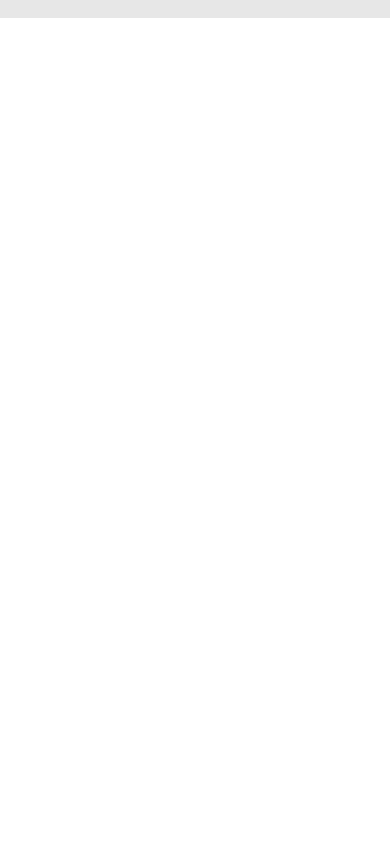
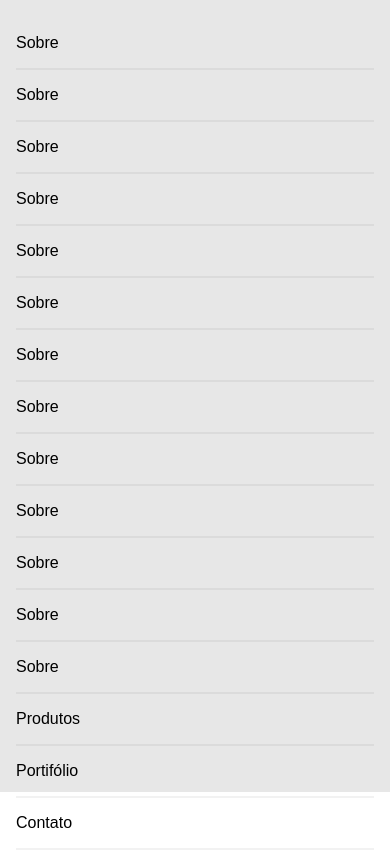
Before and after one commit to jose-carlosjr/Menu-Mobile, a plain HTML site: page index.html in a window 390 px wide. Both pictures are taken after a click on the button "Menu". Shown: the part 52-902 px from the top of the page. Before the commit the page ends 844 px from the top, so only its background shows below. Drawn offline with Linux system fonts and the light colour scheme.

Commit message:
Iniciei as animações do menu

```diff
--- a/index.html
+++ b/index.html
@@ -13,11 +13,25 @@
             <button id="btn-mobile">Menu</button>
             <ul id="menu">
                 <li><a href="/">Sobre</a></li>
+                <li><a href="/">Sobre</a></li>
+                <li><a href="/">Sobre</a></li>
+                <li><a href="/">Sobre</a></li>
+                <li><a href="/">Sobre</a></li>
+                <li><a href="/">Sobre</a></li>
+                <li><a href="/">Sobre</a></li>
+                <li><a href="/">Sobre</a></li>
+                <li><a href="/">Sobre</a></li>
+                <li><a href="/">Sobre</a></li>
+                <li><a href="/">Sobre</a></li>
+                <li><a href="/">Sobre</a></li>
+                <li><a href="/">Sobre</a></li>
                 <li><a href="/">Produtos</a></li>
                 <li><a href="/">Portifólio</a></li>
                 <li><a href="/">Contato</a></li>
             </ul>
         </nav>
     </header>
+
+    <script src="js/script.js"></script>
 </body>
 </html>
--- /dev/null
+++ b/js/script.js
@@ -0,0 +1,8 @@
+const btnMobile = document.getElementById('btn-mobile')
+
+function toggleMenu() {
+    const nav = document.getElementById('nav') // SE REFERE A TAG NAV
+    nav.classList.toggle('active') // ADICIONA A CLASSE ACTIVE À NAV
+}
+
+btnMobile.addEventListener('click', toggleMenu)
--- a/style/style.scss
+++ b/style/style.scss
@@ -41,7 +41,23 @@ a {
     /*ESCONDE O MENU NUMA TELA MENOR*/
     @media screen and (max-width: 768px) {
         & {
-            display: none;
+            display: block;
+            position: absolute;
+            width: 100%;
+            height: 0;
+            top: 70px;
+            right: 0;
+            transition: 1s;
+            z-index: 1000;
+            background: #e7e7e7;
+            visibility: hidden;
+            overflow-y: hidden;
+
+            a {
+                padding: 1rem 0;
+                margin: 0 1rem;
+                border-bottom: 2px solid rgb(0, 0, 0, 0.05);
+            }
         }
     }
 }
@@ -49,10 +65,23 @@ a {
 #btn-mobile {
     display: none;
 
-    /*REVELA O BOTÃO NUMA TELA MAIOR*/
+    /*REVELA O BOTÃO NUMA TELA MENOR*/
     @media screen and (max-width: 768px) {
         & {
             display: block;
         }
     }
 }
+
+/* QUANDO A NAV TIVER A CLASS: ACTIVE*/
+#nav.active {
+    #menu {
+        height: calc(100vh - 70px);
+        & {
+            @media screen and (max-width: 768px) {
+                visibility: visible;
+                overflow-y: visible;
+            }
+        }
+    }
+}
```
Also changed, not shown: style/style.css, 1 other file.
